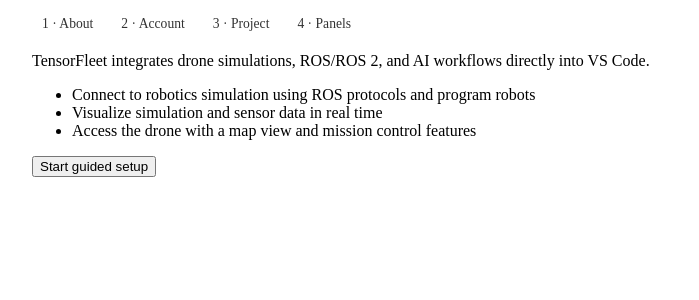
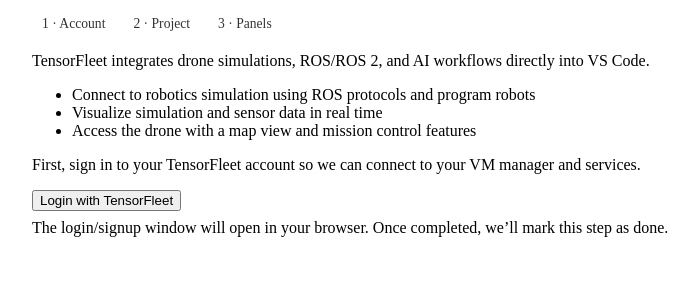
Before and after one commit to TensorFleet/vscode-tensorfleet, a Python web app: template src/templates/welcome.html in a window 1280 px wide. Shown: the part 72-372 px from the top of the page, without its empty margins (178-877 px from the left). Run offline with Jinja, Linux system fonts and the light colour scheme; the template is opened without the code that fills it, so the values that code supplies are empty.

Commit message:
polish onboarding content

```diff
--- a/src/help.ts
+++ b/src/help.ts
@@ -1,11 +1,11 @@
 import * as vscode from 'vscode';
 
 export type OnboardingProgress = {
-  lastCompletedStep: 'none' | 'about' | 'account' | 'project' | 'panels' | 'end';
+  lastCompletedStep: 'none' | 'account' | 'project' | 'panels' | 'end';
 };
 
 const ONBOARDING_KEY = 'tensorfleet.onboarding.lastCompletedStep';
-const ONBOARDING_DEFAULT: OnboardingProgress = { lastCompletedStep: 'about' };
+const ONBOARDING_DEFAULT: OnboardingProgress = { lastCompletedStep: 'account' };
 
 /**
  * Read from VS Code extension storage (no filesystem)
--- a/src/templates/welcome.html
+++ b/src/templates/welcome.html
@@ -127,14 +127,13 @@
     </header>
 
     <div class="welcome-steps">
-      <div class="step-pill" data-step-pill="about">1 · About</div>
-      <div class="step-pill" data-step-pill="account">2 · Account</div>
-      <div class="step-pill" data-step-pill="project">3 · Project</div>
-      <div class="step-pill" data-step-pill="panels">4 · Panels</div>
+      <div class="step-pill" data-step-pill="account">1 · Account</div>
+      <div class="step-pill" data-step-pill="project">2 · Project</div>
+      <div class="step-pill" data-step-pill="panels">3 · Panels</div>
     </div>
 
-    <!-- PAGE 1: about + start / skip -->
-    <section class="welcome-page welcome-page--active" data-page="about">
+    <!-- PAGE 1: about + account login -->
+    <section class="welcome-page welcome-page--active" data-page="account">
       <p class="viewport__description">
         TensorFleet integrates drone simulations, ROS/ROS 2, and AI workflows directly into VS Code.
       </p>
@@ -143,13 +142,6 @@
         <li>Visualize simulation and sensor data in real time</li>
         <li>Access the drone with a map view and mission control features</li>
       </ul>
-      <div class="viewport__actions" style="margin-top: 16px;">
-        <button class="viewport__action" data-action="startGuided">Start guided setup</button>
-      </div>
-    </section>
-
-    <!-- PAGE 2: account / login -->
-    <section class="welcome-page" data-page="account">
       <p class="viewport__description">
         First, sign in to your TensorFleet account so we can connect to your VM manager and services.
       </p>
@@ -178,15 +170,15 @@
       </div>
     </section>
 
-    <!-- PAGE 3: project creation -->
+    <!-- PAGE 2: project creation -->
     <section class="welcome-page" data-page="project">
+      <div style="margin-bottom: 16px;">
         <p class="viewport__description">
           Let’s create a new TensorFleet project from templates.
         </p>
         <ul class="viewport__list">
           <li>Choose a folder and a project name</li>
           <li>We’ll scaffold config, missions, and source layout</li>
-        <li>You can open the project in this window or a new one</li>
         </ul>
 
         <div class="viewport__actions" style="margin-top: 12px;">
@@ -205,56 +197,44 @@
           <div class="status-icon status-icon--ok"></div>
           <span class="status-text-ok">Project created! You can proceed to panel selection.</span>
         </div>
+      </div>
+
+      <div>
+        <p class="viewport__description">
+          You can always use the Plus button to create a new project. And then open it if you want.
+        </p>
+
+        <img src="{{onboarding_new_project_button_image}}" alt="onboarding_new_project_button_image" style="margin: 10px 0;" />
+        <img src="{{onboarding_open_new_project}}" alt="onboarding_open_new_project" style="margin: 10px 0;" />
+      </div>
     </section>
 
-    <!-- PAGE 4: panel selection -->
+    <!-- PAGE 3: panel selection -->
     <section class="welcome-page" data-page="panels">
+
       <p class="viewport__description">
-        Pick which panels you want to open initially. You can always open the others later.
+        You can always use the side panel to open new drone views.
+        You can also search for the panel you need.
       </p>
 
-      <div class="panel-toggle-grid">
-        <div class="panel-toggle" data-panel-id="tensorfleet-gazebo">
-          <div class="panel-toggle__title">Gazebo Simulation</div>
-          <div class="panel-toggle__desc">World view, sensors, overlays.</div>
-        </div>
+      <div>
+        <p class="viewport__hint" style="margin-top: 10px;">
+          You can also press the button below to open:
+        </p>
+        <ul class="viewport__list">
+          <li>Map and 3D simulation view</li>
+          <li>Tutorial guide to run tutorial drone scripts to get started</li>
+        </ul>
 
-        <div class="panel-toggle" data-panel-id="tensorfleet-teleops-panel">
-          <div class="panel-toggle__title">Teleops</div>
-          <div class="panel-toggle__desc">Keyboard-based drone control.</div>
-        </div>
-
-        <div class="panel-toggle" data-panel-id="tensorfleet-map-panel">
-          <div class="panel-toggle__title">Map / Mission Control</div>
-          <div class="panel-toggle__desc">Global view and missions.</div>
-        </div>
-
-        <div class="panel-toggle" data-panel-id="tensorfleet-sensor-3d-panel">
-          <div class="panel-toggle__title">3D Sensor View</div>
-          <div class="panel-toggle__desc">3D data from drone sensors.</div>
-        </div>
-
-        <div class="panel-toggle" data-panel-id="tensorfleet-raw-messages-panel">
-          <div class="panel-toggle__title">Raw Messages</div>
-          <div class="panel-toggle__desc">ROS 2 traffic for debugging.</div>
-        </div>
-
-        <div class="panel-toggle" data-panel-id="tensorfleet-image-panel">
-          <div class="panel-toggle__title">Image View</div>
-          <div class="panel-toggle__desc">Camera feeds and overlays.</div>
-        </div>
-      </div>
-
-      <div class="viewport__actions" style="margin-top: 16px;">
-        <button class="viewport__action" data-action="openPanels">
-          Open selected panels
+        <button class="viewport__action" data-action="starter-windows" data-id="btnStarterWindows" style="margin-bottom: 10px;">
+          Open starter windows
         </button>
       </div>
 
-      <p class="viewport__hint" style="margin-top: 10px;">
-        You can always open or close panels later from the TensorFleet view.
-      </p>
+      <img src="{{onboarding_panels_image}}" alt="onboarding_panels_image" />
+
     </section>
+
   </div>
 
   <script>
@@ -262,7 +242,7 @@
 
     const rootEl = document.querySelector('.welcome-root');
     const initialPageAttr = rootEl?.getAttribute('data-initial-page');
-    let currentPage = initialPageAttr || 'about';
+    let currentPage = initialPageAttr || 'account';
     if (typeof initialPageAttr === 'string') {
       const parsed = parseInt(initialPageAttr, 10);
       if (!Number.isNaN(parsed)) {
@@ -323,6 +303,12 @@
 
     document.querySelector('[data-action="continueProject"]')?.addEventListener('click', () => {
       setPage('panels');
+    });
+
+    document.querySelector('[data-action="starter-windows"]')?.addEventListener('click', () => {
+      vscode.postMessage({
+        command: 'welcome.openStarterPanels',
+      })
     });
 
     // Page 4 panel toggles
```
Also changed, not shown: package.json (+14 -8 lines), src/extension.ts (+85 -22 lines), src/templates/help-panel.html (+12 -4 lines), media/onboarding-create-new-project-button.png (added), media/onboarding-drone-views.png (added), media/onboarding_open_new_project.png (added). Lines whose indentation alone changed are shown as unchanged.
